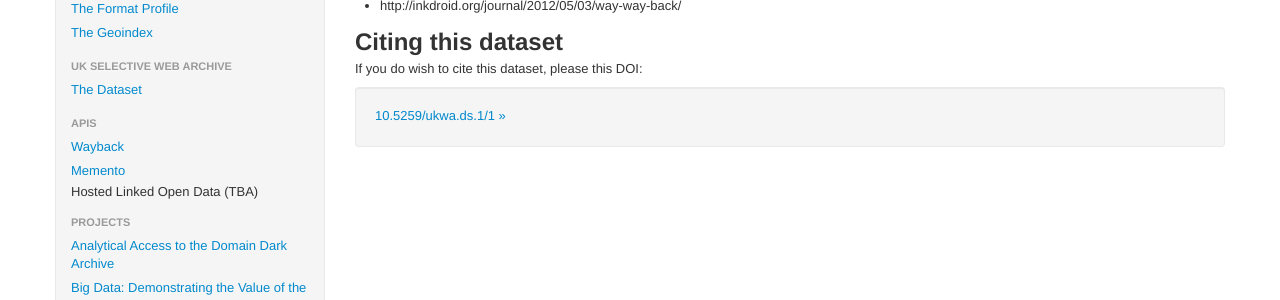
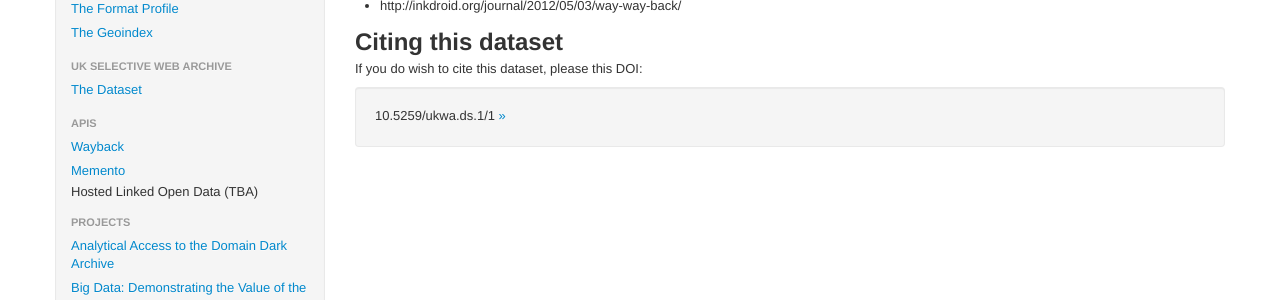
Before and after one commit to ukwa/opendata, a Jekyll site: the page built from ukwa.ds.1/index.md, in a window 1280 px wide. Shown: the part 192-492 px from the top of the page. Built offline with Jekyll 4.4.1, drawn with Linux system fonts in a browser that asks for light colours.

Commit message:
Fixing wells.

```diff
--- a/_includes/cite_doi.md
+++ b/_includes/cite_doi.md
@@ -4,5 +4,5 @@ Citing this dataset
 If you do wish to cite this dataset, please this DOI:
 
 <div class="well">
-  <a href="http://dx.doi.org/{{ page.doi }}">{{ page.doi }} »</a>
+  {{ page.doi }} <a href="http://dx.doi.org/{{ page.doi }}">»</a>
 </div>
```
